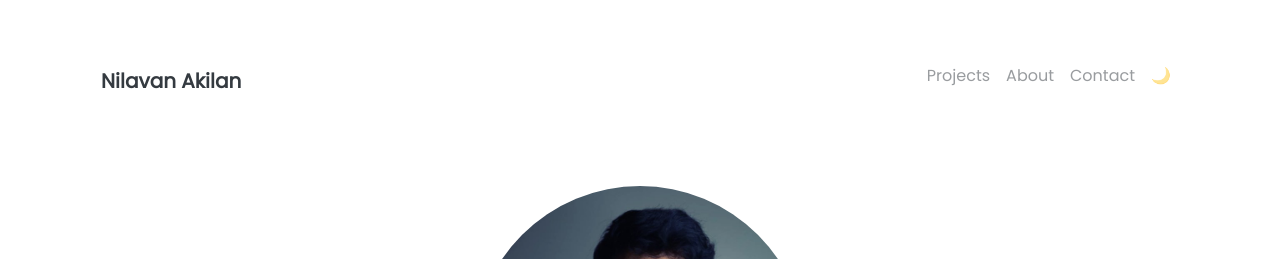
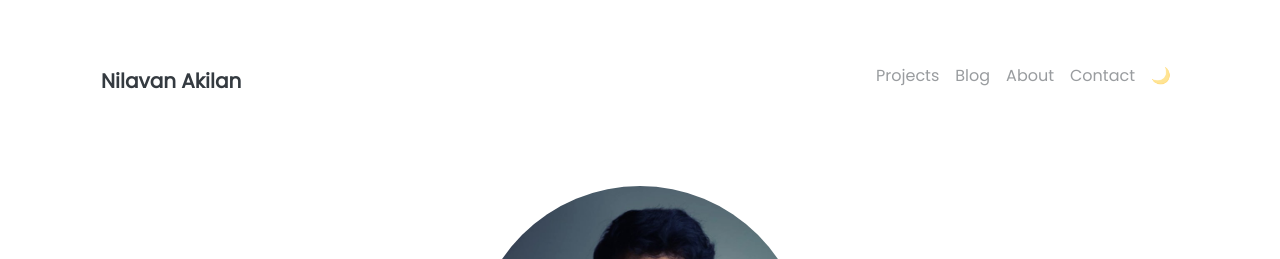
Before and after one commit to krisbimantara/krisbimantara.github.io, a Jekyll site: the page built from pages/index.md, in a window 1280 px wide. Shown: the top 259 px of the page. Built offline with Jekyll 4.4.1, drawn with Linux system fonts in a browser that asks for light colours; nearby versions of some CDN libraries.

```diff
--- a/_config.yml
+++ b/_config.yml
@@ -15,7 +15,7 @@ nav_exclude: # The following paths are excluded from navbar
   - pages/404.html
   - pages/index.md
   - pages/thanks.html
-  - pages/blog.html
+  #- pages/blog.html
 
 ### Author Info ###
 author:
```
